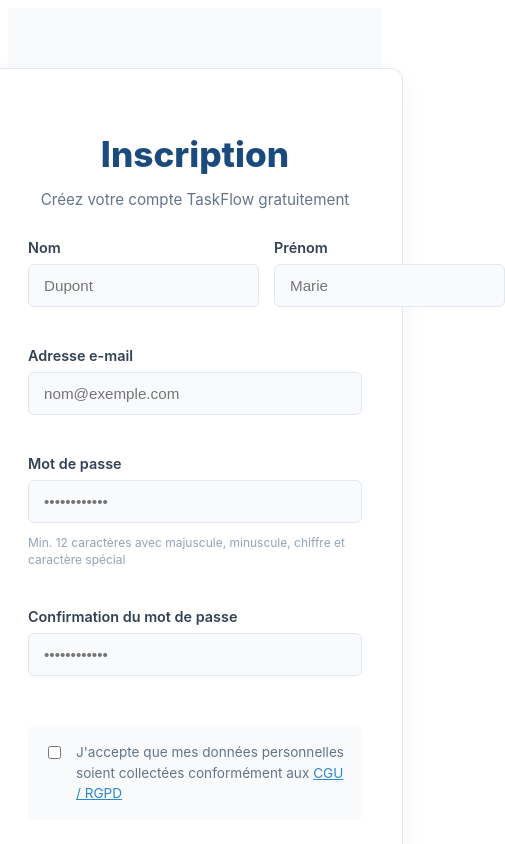
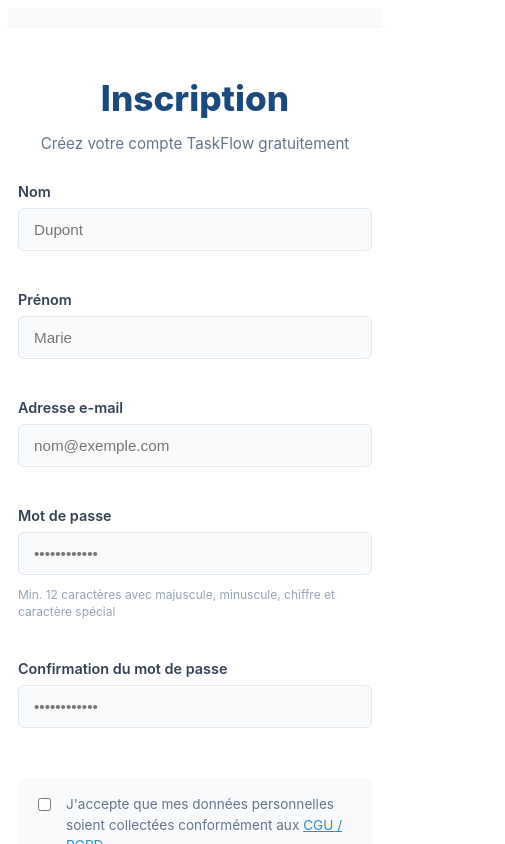
Before and after one commit to TaskFlowGirls/TaskFlowFront, a React (Vite) app: page /register in a window 390 px wide. Shown: the top 844 px of the page, 505 px wide, since content can reach past the window. Built offline with nearby package versions, Linux system fonts and the light colour scheme.

Commit message:
Responsive

```diff
--- a/src/styles/inscription.css
+++ b/src/styles/inscription.css
@@ -107,3 +107,22 @@
     font-size: 0.95rem;
     color: #64748b;
 }
+
+/* Responsive */
+
+@media (max-width: 600px) {
+    .inscription-row {
+        flex-direction: column;
+        gap: 20px;
+    }
+
+    .inscription-card {
+        padding: 25px;
+        border-radius: 0;
+        border: none;
+    }
+
+    .inscription-main {
+        padding: 20px 10px;
+    }
+}
```
Also changed, not shown: 1 other file (tests, documents, lock files or other folders).
